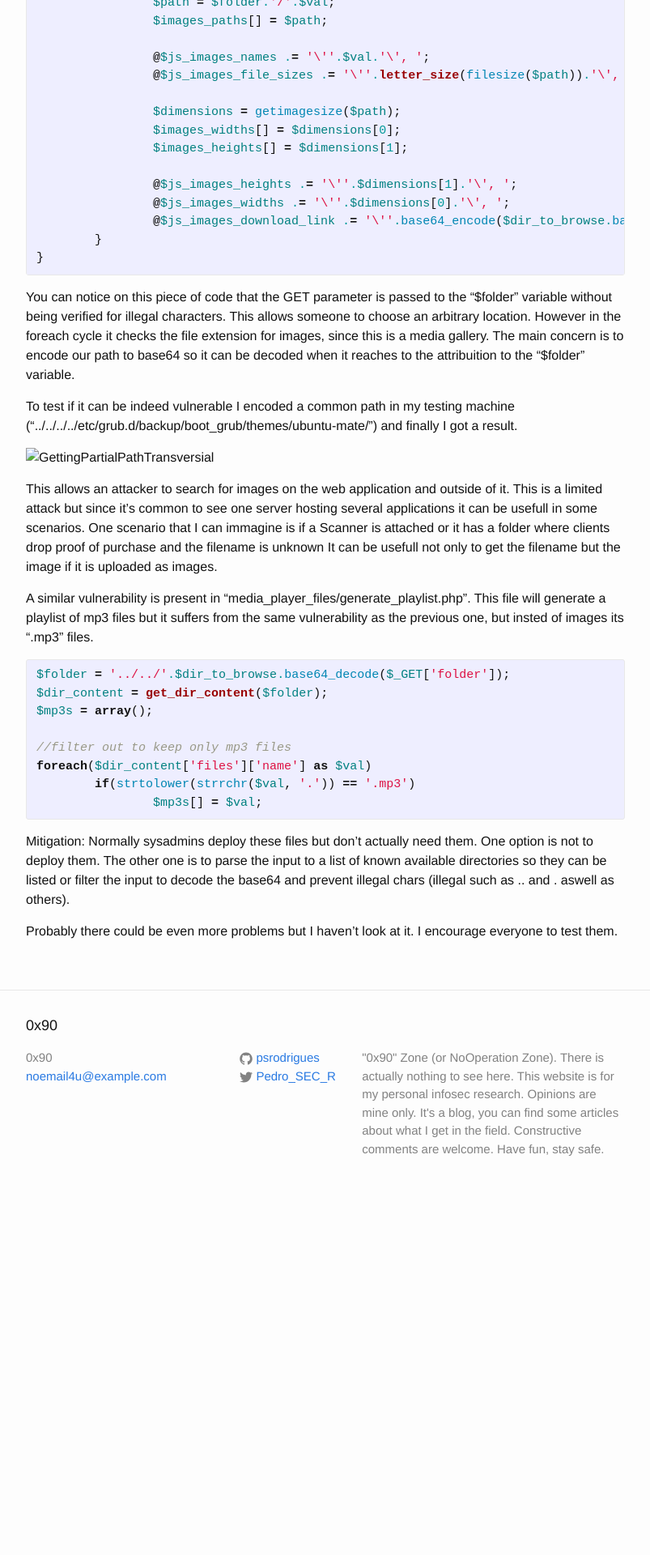
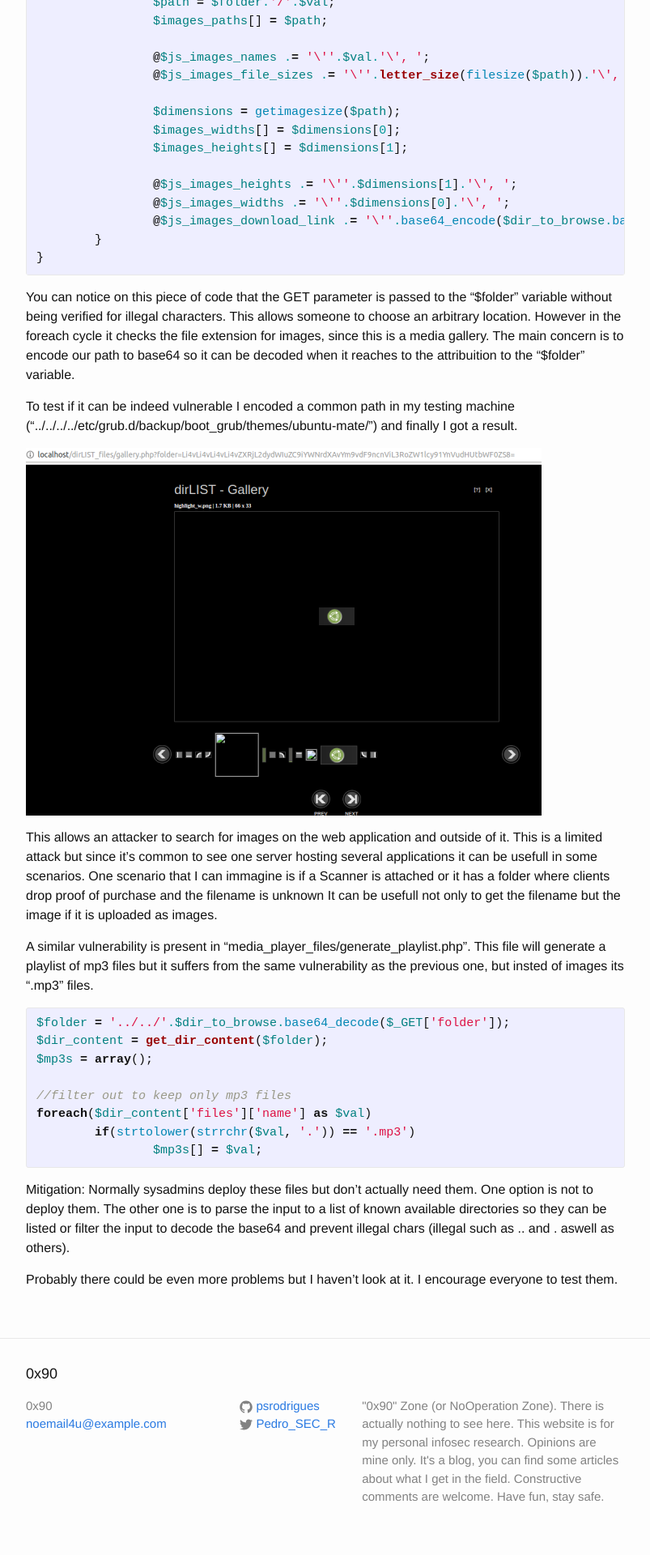
Before and after one commit to psrodrigues/psrodrigues.github.io, a Jekyll site: the page built from _posts/2017-04-16-DirList-Gallery.markdown, in a window 1280 px wide. Shown: the part 681-2601 px from the top of the page at 81% size, without its empty margins (238-1041 px from the left). Built offline with Jekyll 4.4.1, drawn with Linux system fonts in a browser that asks for light colours; before the commit the page ends 2171 px from its top, so only the background shows below that.

Commit message:
Update artigo para a nova pasta de imagens

```diff
--- a/_posts/2017-04-16-DirList-Gallery.markdown
+++ b/_posts/2017-04-16-DirList-Gallery.markdown
@@ -45,7 +45,7 @@ The main concern is to encode our path to base64 so it can be decoded when it re
 To test if it can be indeed vulnerable I encoded a common path in my testing machine ("../../../../etc/grub.d/backup/boot_grub/themes/ubuntu-mate/") and finally I got a result.
 
 
-![GettingPartialPathTransversial]({{ site.url }}/assets/images/dirListPathTransversial.png)
+![GettingPartialPathTransversial]({{ site.url }}/images/dirListPathTransversial.png)
 
 This allows an attacker to search for images on the web application and outside of it.
 This is a limited attack but since it's common to see one server hosting several applications it can be usefull in some scenarios. One scenario that I can immagine is if a Scanner is attached or it has a folder where clients drop proof of purchase and the filename is unknown It can be usefull not only to get the filename but the image if it is uploaded as images.
```
